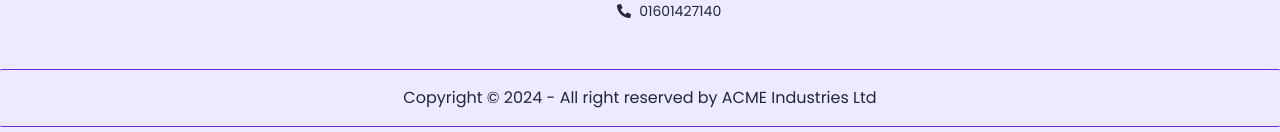
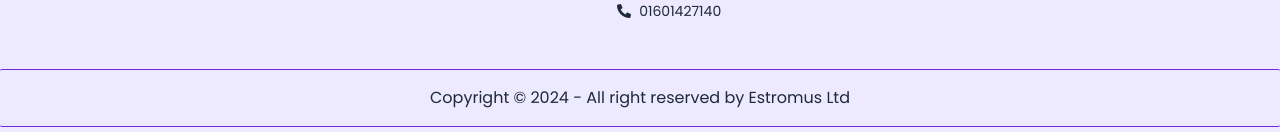
Before and after one commit to SajmulHossain/estromus-client, a React (Vite) app: page /login in a window 1280 px wide. Shown: the part 1135-1267 px from the top of the page. Built offline with nearby package versions, Linux system fonts and the light colour scheme; no server answers.

Commit message:
footer copyright name modified

```diff
--- a/src/mainComponents/Footer.jsx
+++ b/src/mainComponents/Footer.jsx
@@ -64,8 +64,7 @@
 
       <aside className="border-y dark:border-violet-300 border-violet-700 mt-4 rounded-sm">
         <p className="text-center dark:text-white py-4">
-          Copyright © {new Date().getFullYear()} - All right reserved by ACME
-          Industries Ltd
+          Copyright © {new Date().getFullYear()} - All right reserved by Estromus Ltd
         </p>
       </aside>
     </footer>
```
